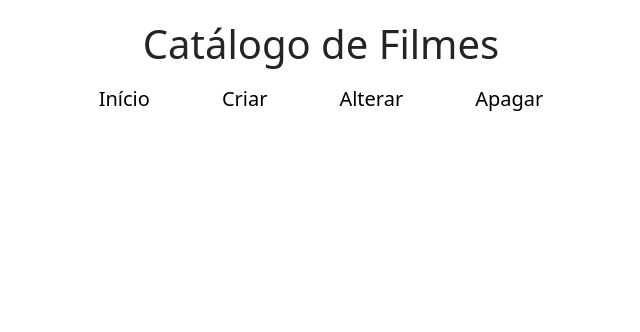
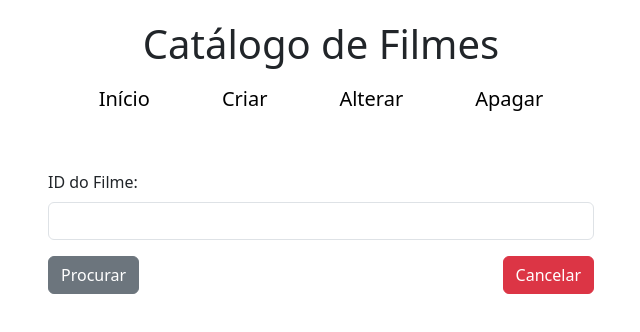
Before and after one commit to montillha/movies, a React (Vite) app: page /update in a window 1280 px wide. Shown: the top 332 px of the page, without its empty margins (319-959 px from the left). Built offline with nearby package versions, Linux system fonts and the light colour scheme.

Commit message:
arrumando o update

```diff
--- a/src/App.jsx
+++ b/src/App.jsx
@@ -18,7 +18,7 @@ function App() {
         <Route path="/" element={<Home/>}/>
         <Route path="create" element={<Create/>}/>
         <Route path="details/:id" element={<MovieDetails/>}/>
-        <Route path="update/:id" element={<Update/>}/>
+        <Route path="update" element={<Update/>}/>
         <Route path="delete/:id" element={<Delete/>}/>
 
       </Routes>
--- a/src/components/FormUpdate.jsx
+++ b/src/components/FormUpdate.jsx
@@ -1,6 +1,6 @@
-import React, { useState } from 'react';
 import { useNavigate } from 'react-router-dom';
 import axios from 'axios';
+import { useState } from 'react';
 
 const FormUpdate = () => {
   const navigate = useNavigate();
@@ -38,7 +38,12 @@ const FormUpdate = () => {
   };
 
   return (
-    <div>
+
+  <div className="container mt-5">
+    <div className="row justify-content-center">
+      <div className="col-md-6">
+
+
         <div className="mb-3">
           <label htmlFor="id" className="form-label">ID do Filme:</label>
           <input
@@ -48,8 +53,10 @@ const FormUpdate = () => {
             value={id}
             onChange={(e) => setId(e.target.value)}
           />
-        <button className="btn btn-secondary mt-2" onClick={handleSearch}>Procurar</button>
+          <div className="d-flex justify-content-between mt-3">
+            <button className="btn btn-secondary" onClick={handleSearch}>Procurar</button>
             <button type="button" className="btn btn-danger" onClick={handleBack}>Cancelar</button>
+          </div>
         </div>
 
         {movie && (
@@ -90,13 +97,18 @@ const FormUpdate = () => {
               />
             </div>
 
-          <div className="d-grid gap-2 d-md-block">
+            <div className="d-flex justify-content-between">
               <button type="submit" className="btn btn-primary">Alterar</button>
               <button type="button" className="btn btn-danger" onClick={handleBack}>Cancelar</button>
             </div>
           </form>
         )}
+
       </div>
+    </div>
+  </div>
+
+
   );
 };
 
--- a/src/pages/Home.jsx
+++ b/src/pages/Home.jsx
@@ -2,6 +2,7 @@ import React, { useContext, useEffect } from 'react'
 import Table from '../components/Table'
 import { MovieContext } from '../components/MovieContext'
 import axios from 'axios';
+import FormUpdate from '../components/FormUpdate';
 
 const Home = () => {
     const {movies,setMovies} = useContext(MovieContext);
@@ -13,6 +14,7 @@ const Home = () => {
 
   return (
     <Table/>
+
   )
 }
 
--- a/src/pages/Update.jsx
+++ b/src/pages/Update.jsx
@@ -1,7 +1,7 @@
-import React from 'react';
 import FormUpdate from '../components/FormUpdate';
 
 const Update = () => {
+
   return <FormUpdate />;
 };
 
```
Lines whose indentation alone changed are shown as unchanged.
